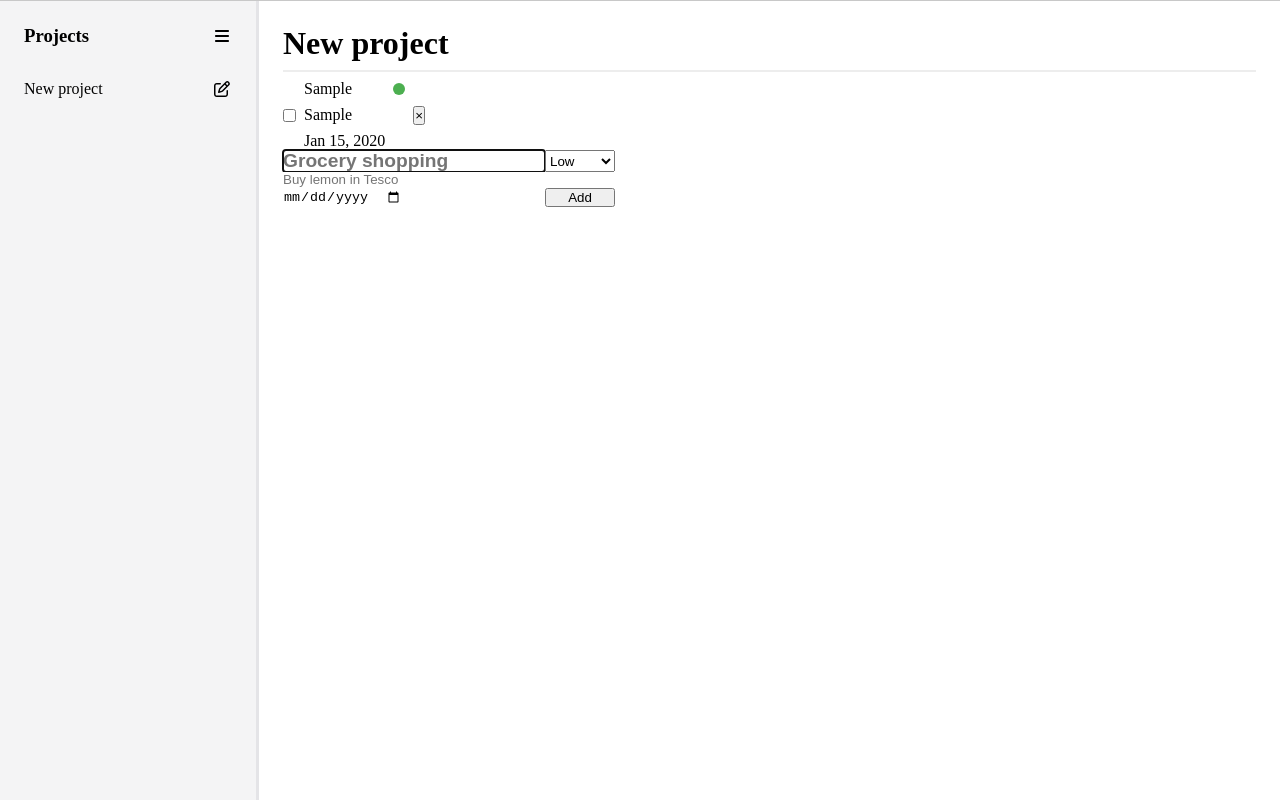
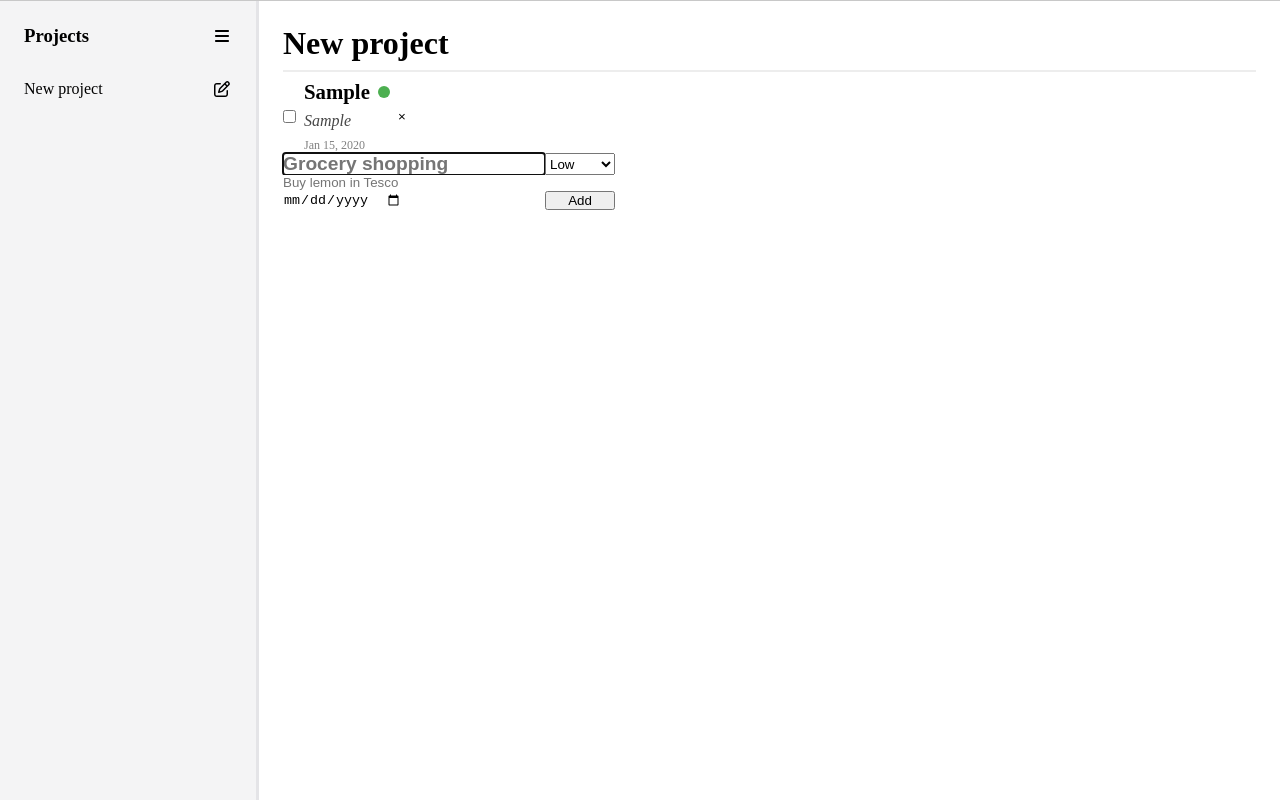
Before and after one commit to prodbylcsh/Todo-List-The-Odin-Project, a website built with webpack: page src/template.html in a window 1280 px wide. Both pictures are taken after typing "Sample", "Sample", "2020-01-15" into the empty fields and a click on the button "Add". Built offline with nearby package versions, Linux system fonts and the light colour scheme.

Commit message:
uprava stylu

```diff
--- a/src/styles.css
+++ b/src/styles.css
@@ -164,16 +164,26 @@ main {
 .item-title {
     grid-row: 1 / 2;
     grid-column: 2 / 3;
+
+    font-size: 1.3rem;
+    font-weight: bold;
 }
 
 .item-description {
     grid-row: 2 / 3;
     grid-column: 2 / 3;
+
+    font-size: 1rem;
+    font-style: italic;
+    color: rgb(70, 70, 70);
 }
 
 .item-due-date {
     grid-row: 3 / 4;
     grid-column: 2 / 3;
+
+    font-size: 0.75rem;
+    color: grey;
 }
 
 .item-priority {
@@ -192,6 +202,9 @@ main {
     grid-row: 1 / -1;
     grid-column: 4 / 5;
     align-self: center;
+
+    border: none;
+    background-color: transparent;
 }
 
 #new-item-add {
```
